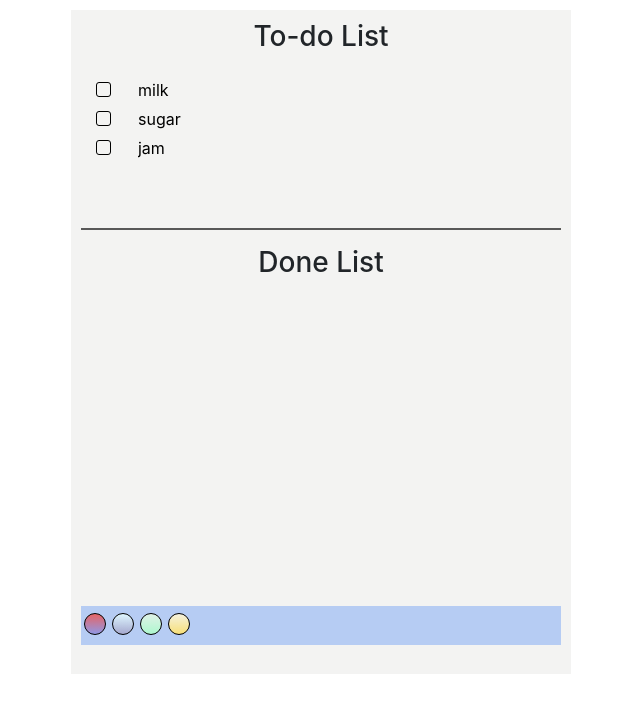
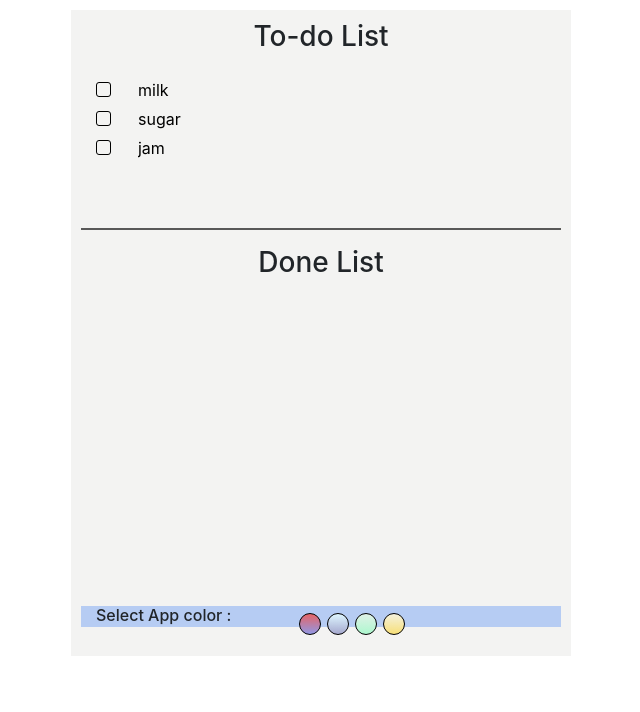
Before and after one commit to madhurabhujbal/todo-list, a React (Create React App) app: page / in a window 1280 px wide. Shown: the top 712 px of the page, without its empty margins (319-959 px from the left). Built offline with nearby package versions, Linux system fonts and the light colour scheme; the HTML template or start-up script is replaced by a standard one.

Commit message:
Rearrange component elements in a row

```diff
--- a/src/components/Footer.jsx
+++ b/src/components/Footer.jsx
@@ -1,11 +1,18 @@
 import ColorButtons from "./ColorButtons";
-
 import React from "react";
 
 function Footer({ changeAppBackgroundColor }) {
   return (
-    <div>
-      <ColorButtons changeAppBackgroundColor={changeAppBackgroundColor} />
+    <div className="container">
+      <div className="row color-select">
+        <div className="col-md-5">
+          <h6>Select App color :</h6>
+        </div>
+
+        <div className="col-md-6">
+          <ColorButtons changeAppBackgroundColor={changeAppBackgroundColor} />
+        </div>
+      </div>
     </div>
   );
 }
```
